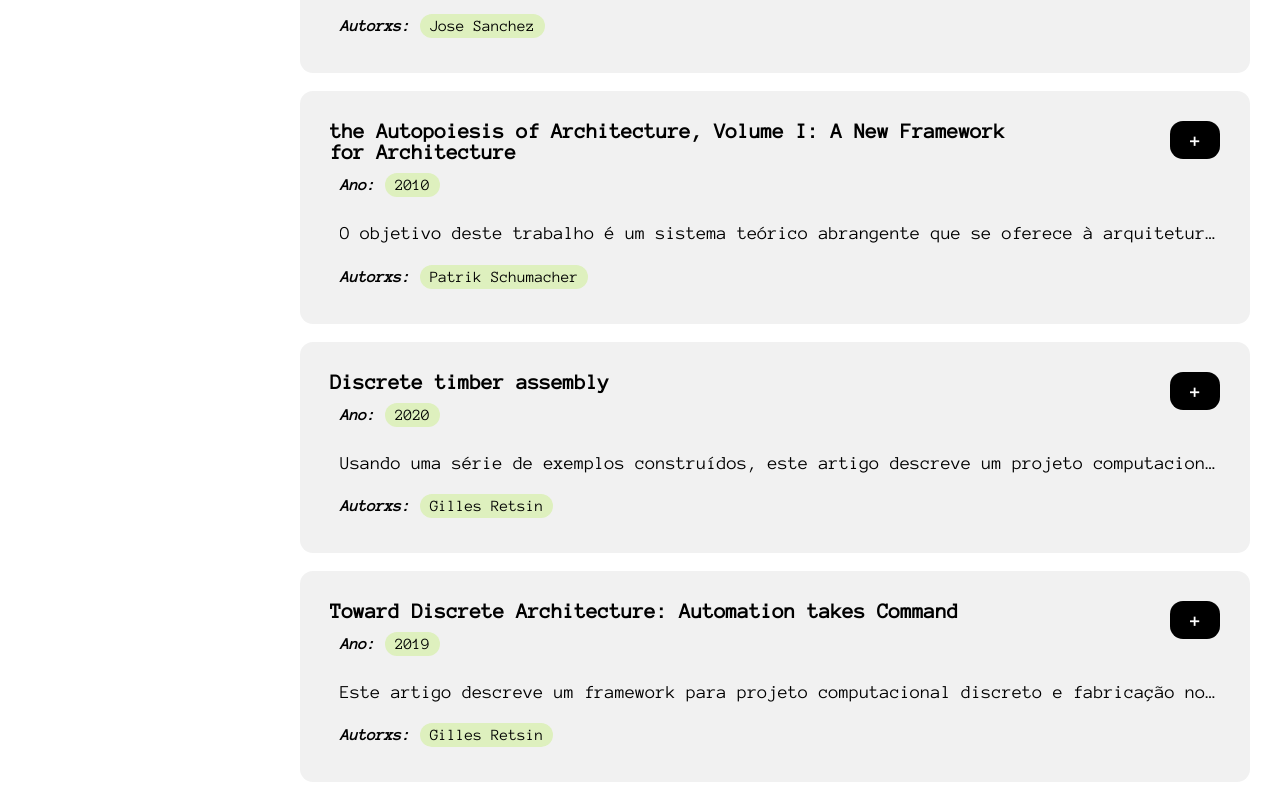
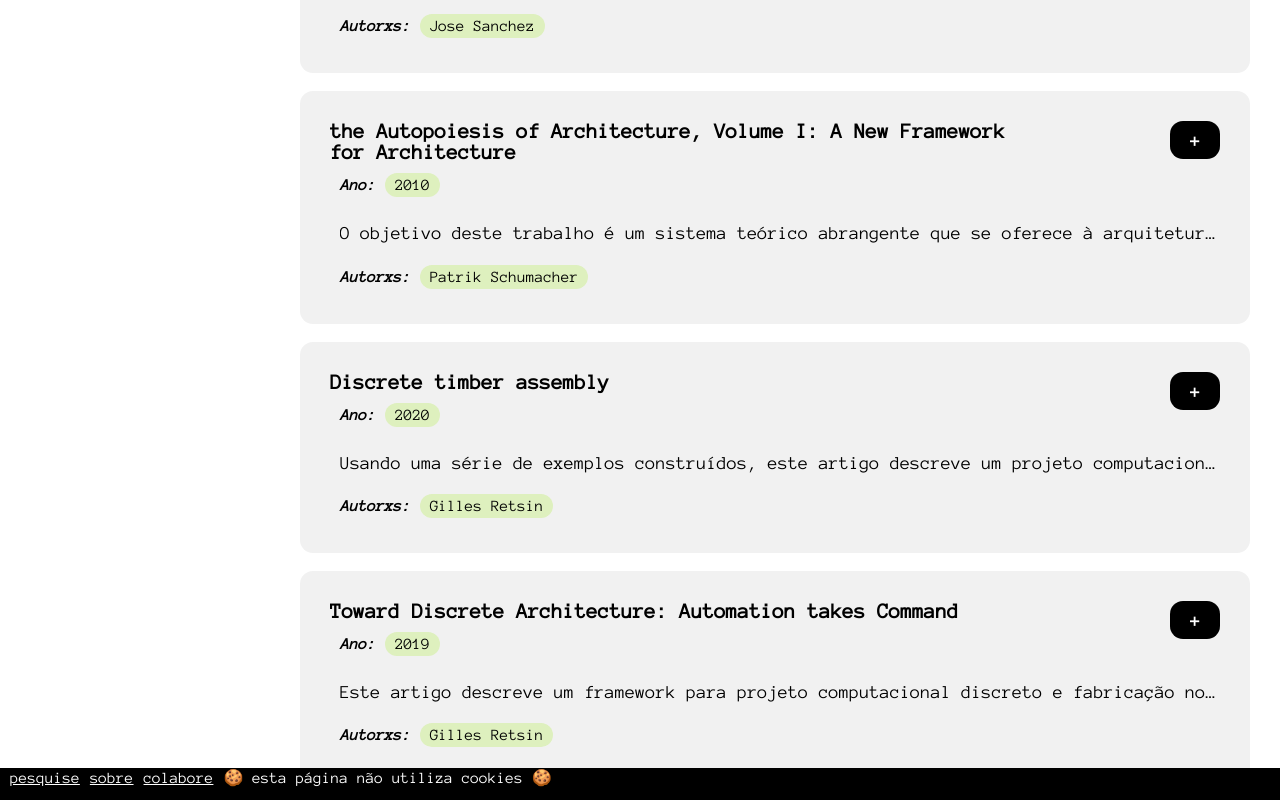
Before and after one commit to daversd/aac, a React (Vite) app: page / in a window 1280 px wide. Shown: the part 2050-2850 px from the top of the page. Built offline with nearby package versions, Linux system fonts and the light colour scheme.

Commit message:
barra inferior

```diff
--- a/src/colabore/colabore.tsx
+++ b/src/colabore/colabore.tsx
@@ -1,10 +1,16 @@
-import { FC } from 'react';
+import { FC, useEffect } from 'react';
 import { ReactMarkdown } from 'react-markdown/lib/react-markdown';
 import remarkGfm from 'remark-gfm';
 import comoColaborar from '../docs/como-colaborar.md?raw';
 import mainStyle from '../style-sheets/main-style.module.scss';
 
 export const ColaboreApp: FC = () => {
+
+  // retorna para o topo da página
+  useEffect(() => {
+    window.scrollTo(0, 0);
+  });
+
   return <div className={mainStyle.mdContainer}>
     <ReactMarkdown className={mainStyle.reactMarkdown} children={comoColaborar} remarkPlugins={[remarkGfm]}></ReactMarkdown>
   </div>;
--- /dev/null
+++ b/src/components/bottom-bar-fc/bottom-bar-fc.tsx
@@ -0,0 +1,12 @@
+import { FC } from 'react';
+import style from '../../style-sheets/main-style.module.scss';
+import { Link } from 'react-router-dom';
+
+export const BottomBarFC: FC = () => {
+  return <div className={style.bottomBarContainer}>
+    <Link className={style.bottomBarLink} to='/'>pesquise</Link>
+    <Link className={style.bottomBarLink} to='/sobre'>sobre</Link>
+    <Link className={style.bottomBarLink} to='/colabore'>colabore</Link>
+    <label>🍪 esta página não utiliza cookies 🍪</label>
+  </div>
+}
--- a/src/components/nav-bar-fc/nav-bar-fc.tsx
+++ b/src/components/nav-bar-fc/nav-bar-fc.tsx
@@ -1,6 +1,5 @@
 import { FC, useState } from 'react';
 import { Link } from 'react-router-dom';
-
 import style from '../../style-sheets/main-style.module.scss';
 import { SearchBarFC } from '../search-bar-fc/search-bar-fc';
 
--- a/src/site-fc.tsx
+++ b/src/site-fc.tsx
@@ -2,12 +2,14 @@ import { FC } from 'react';
 import { Outlet } from 'react-router-dom';
 import style from './style-sheets/main-style.module.scss';
 import { NavBarFC } from './components/nav-bar-fc/nav-bar-fc';
+import { BottomBarFC } from './components/bottom-bar-fc/bottom-bar-fc';
 
 export const SiteFC: FC = () => {
   return <div className={style.mainContent}>
     <NavBarFC />
     <div className={style.nestedContent}>
       <Outlet />
+      <BottomBarFC />
     </div>
   </div>;
 };
--- a/src/sobre/sobre.tsx
+++ b/src/sobre/sobre.tsx
@@ -1,4 +1,4 @@
-import { FC, useState } from 'react';
+import { FC, useState, useEffect } from 'react';
 import { ReactMarkdown } from 'react-markdown/lib/react-markdown';
 import manifesto from '../docs/manifesto.md?raw';
 import mainStyle from '../style-sheets/main-style.module.scss';
@@ -16,6 +16,11 @@ export const SobreApp: FC = () => {
   - Palavras-chave: _${Array.from(new Set(acervo.flatMap(e => e.keywords))).join(', ')}_
   `;
 
+  // retorna para o topo da página
+  useEffect(() => {
+    window.scrollTo(0, 0);
+  });
+
   return <div className={mainStyle.mdContainer}>
     <div className={mainStyle.mdToggle} onClick={() => setShowManifesto(!showManifesto)}>{`Manifesto [${showManifesto ? '-' : '+'}]`}</div>
     {showManifesto && <ReactMarkdown className={mainStyle.reactMarkdown} children={manifesto} remarkPlugins={[remarkGfm]}></ReactMarkdown>}
--- a/src/style-sheets/main-style.module.scss
+++ b/src/style-sheets/main-style.module.scss
@@ -45,6 +45,7 @@ $font-default: 'Anonymous Pro', monospace;
     padding-top: $pad-default;
     top: $nav-height-default;
     width: 100%;
+    min-height: 100%;
 
     @include respond(small) {
         top: $nav-height-small;
@@ -53,7 +54,6 @@ $font-default: 'Anonymous Pro', monospace;
 
 // nav bar
 .navContainer {
-    // display: block;
     position: fixed;
     width: 100%;
     height: $nav-height-default;
@@ -218,6 +218,32 @@ $font-default: 'Anonymous Pro', monospace;
     @include respond(small) {
         top: $nav-height-small;
     }
+}
+
+// bottom bar
+.bottomBarContainer {
+    background-color: $clr-text-primary;
+    position: absolute;
+    margin-top: $mar-large;
+    width: 100%;
+    min-height: 32px;
+    bottom: 0px;
+    // display: block;
+
+    label {
+        display: inline-block;
+        font-family: $font-default;
+        font-size: 12pt;
+        color: $clr-background;
+        padding-left: $pad-small;
+    }
+}
+.bottomBarLink {
+    display: inline-block;
+    font-family: $font-default;
+    font-size: 12pt;
+    color: $clr-background;
+    padding-left: $pad-small;
 }
 
 // search bar
```
